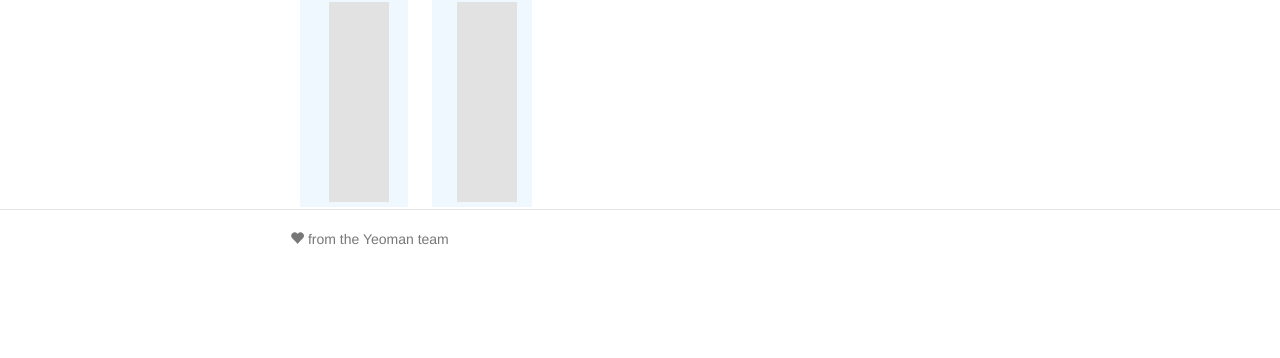
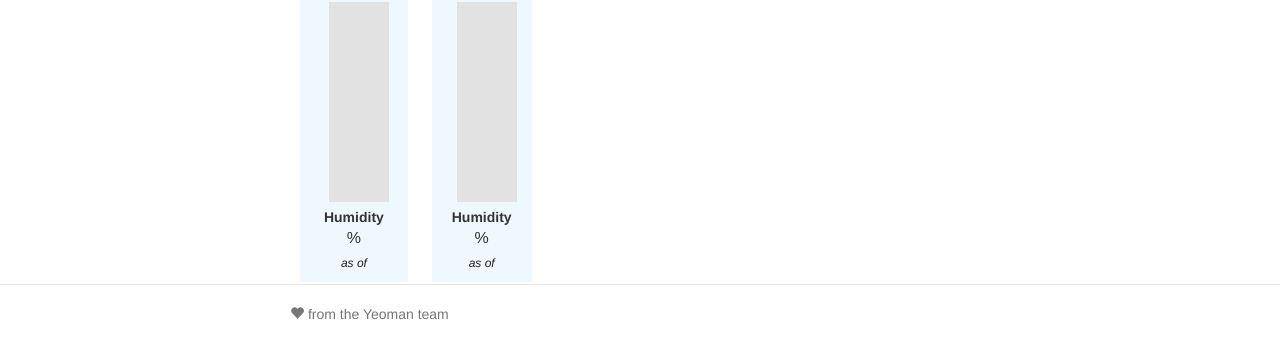
Before and after one commit to LonnyGomes/temperature-dashboard, a website: page app/index.html in a window 1280 px wide. Shown: the part 166-524 px from the top of the page. Drawn offline with nearby package versions, Linux system fonts and the light colour scheme; some packages are replaced by stand-ins of ours; files that its build step writes are made by us from their sources; no server answers.

Commit message:
Added humidity to output guage

```diff
--- a/app/scripts/directives/lg-curr-temperature.html
+++ b/app/scripts/directives/lg-curr-temperature.html
@@ -1,4 +1,7 @@
 <div class="temperature-container">
   <h2 ng-bind='label'></h2>
   <div class="temperature-gauge"></div>
+  <p class="humidity-header">Humidity</p>
+  <p class="humidity-value" ng-cloak>{{temperature.humidity}}%</p>
+  <p class="temperature-timestamp">as of {{temperature.timeString}}</p>
 </div>
--- a/app/styles/main.scss
+++ b/app/styles/main.scss
@@ -107,3 +107,14 @@ body {
   color: #212121;
   font-style: italic;
 }
+
+.humidity-header {
+  font-size: 14px;
+  font-weight: bold;
+  margin: 0px;
+}
+
+.humidity-value {
+  font-size: 16px;
+  margin: 0px 0px 5px;
+}
```
